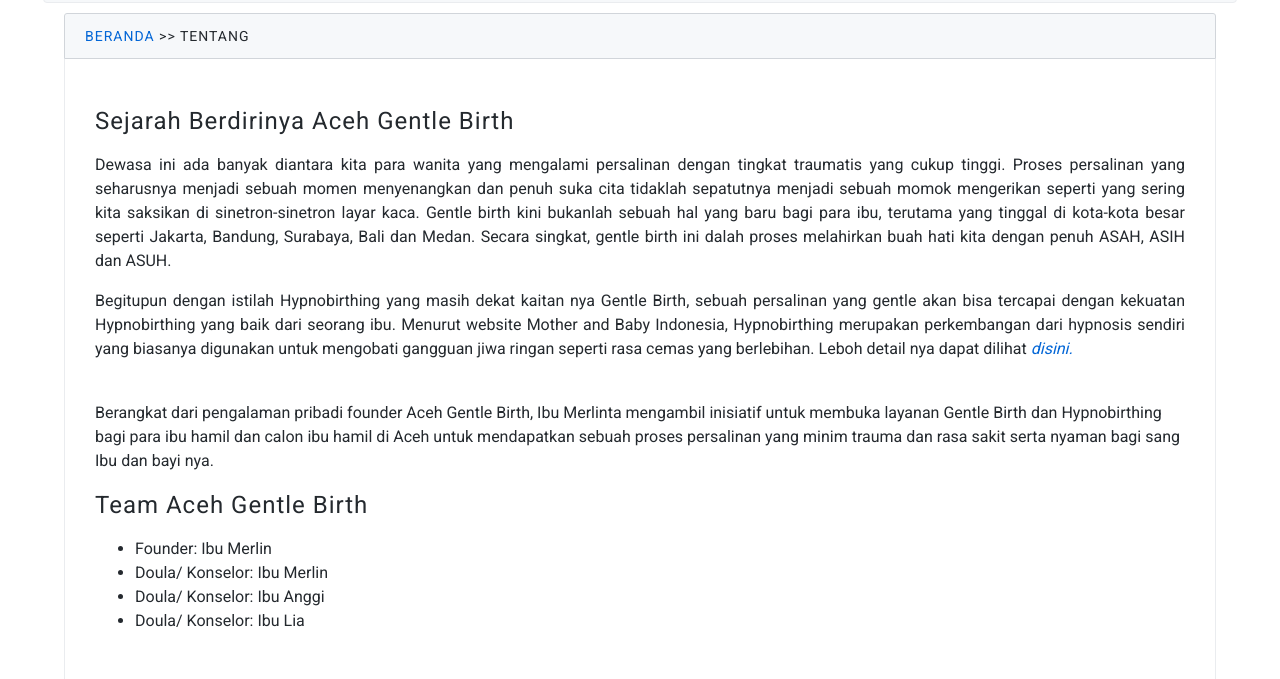
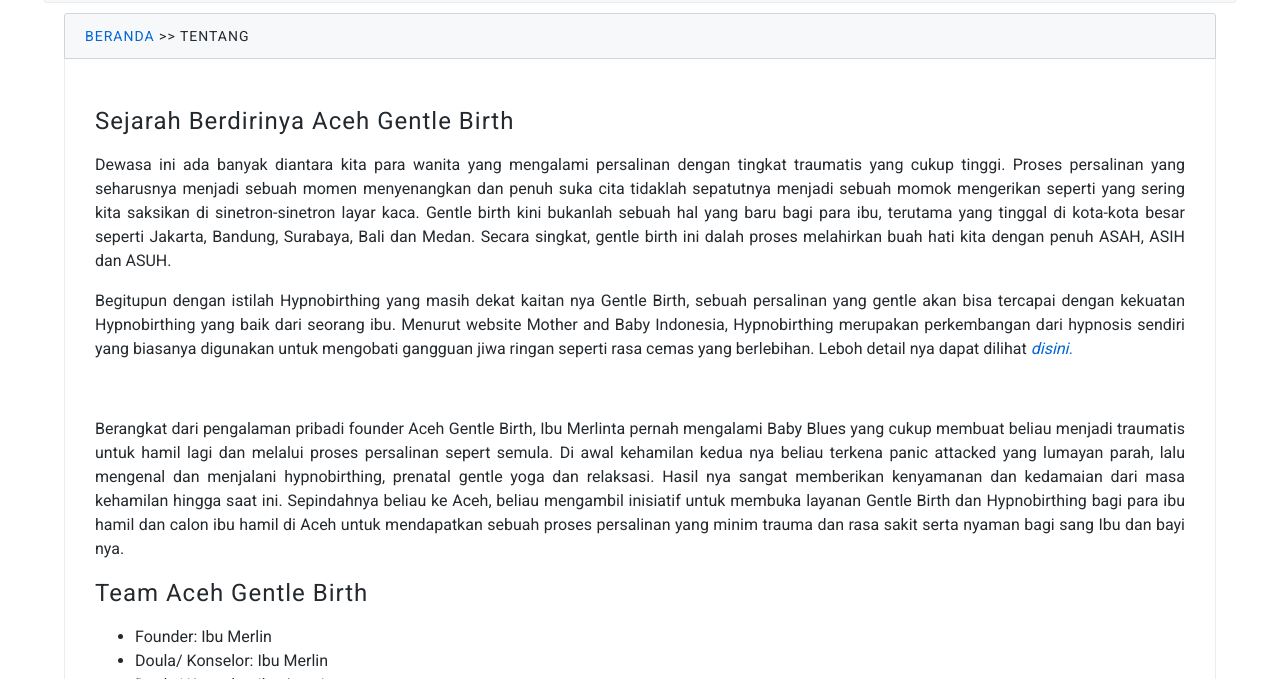
Before and after one commit to merlintaanggilia/merlintaanggilia.github.io, a plain HTML site: page tentang.html in a window 1280 px wide. Shown: the part 604-1283 px from the top of the page. Drawn offline with Linux system fonts and the light colour scheme; a script that the page names is missing.

Commit message:
Add files via upload

```diff
--- a/tentang.html
+++ b/tentang.html
@@ -67,12 +67,13 @@
 			<h2>Sejarah Berdirinya Aceh Gentle Birth</h2>
 			<p align="justify">
 				Dewasa ini ada banyak diantara kita para wanita yang mengalami persalinan dengan tingkat traumatis yang cukup tinggi. Proses persalinan yang seharusnya menjadi sebuah momen menyenangkan dan penuh suka cita tidaklah sepatutnya menjadi sebuah momok mengerikan seperti yang sering kita saksikan di sinetron-sinetron layar kaca. Gentle birth kini bukanlah sebuah hal yang baru bagi para ibu, terutama yang tinggal di kota-kota besar seperti Jakarta, Bandung, Surabaya, Bali dan Medan. Secara singkat, gentle birth ini dalah proses melahirkan buah hati kita dengan penuh ASAH, ASIH dan ASUH.
-				<p align="justify">
+			<p align="justify">
 				Begitupun dengan istilah Hypnobirthing yang masih dekat kaitan nya Gentle Birth, sebuah persalinan yang gentle akan bisa tercapai dengan kekuatan Hypnobirthing yang baik dari seorang ibu. Menurut website Mother and Baby Indonesia, Hypnobirthing merupakan perkembangan dari hypnosis sendiri yang biasanya digunakan untuk mengobati gangguan jiwa ringan seperti rasa cemas yang berlebihan. Leboh detail nya dapat dilihat <a href="https://www.motherandbaby.co.id/article/2019/4/5/12048/Apa-Itu-Hypnobirthing-Ini-Tata-Cara-dan-Manfaatnya" title="Apa itu Hypnobirthing"><i>disini.</i></a>
 			</p>
 
 			<br>
-			Berangkat dari pengalaman pribadi founder Aceh Gentle Birth, Ibu Merlinta mengambil inisiatif untuk membuka layanan Gentle Birth dan Hypnobirthing bagi para ibu hamil dan calon ibu hamil di Aceh untuk mendapatkan sebuah proses persalinan yang minim trauma dan rasa sakit serta nyaman bagi sang Ibu dan bayi nya.
+			<p align="justify">
+			Berangkat dari pengalaman pribadi founder Aceh Gentle Birth, Ibu Merlinta pernah mengalami Baby Blues yang cukup membuat beliau menjadi traumatis untuk hamil lagi dan melalui proses persalinan sepert semula. Di awal kehamilan kedua nya beliau terkena panic attacked yang lumayan parah, lalu mengenal dan menjalani hypnobirthing, prenatal gentle yoga dan relaksasi. Hasil nya sangat memberikan kenyamanan dan kedamaian dari masa kehamilan hingga saat ini. Sepindahnya beliau ke Aceh, beliau mengambil inisiatif untuk membuka layanan Gentle Birth dan Hypnobirthing bagi para ibu hamil dan calon ibu hamil di Aceh untuk mendapatkan sebuah proses persalinan yang minim trauma dan rasa sakit serta nyaman bagi sang Ibu dan bayi nya.
 			</p>
 
 			<h2>Team Aceh Gentle Birth</h2>
```
